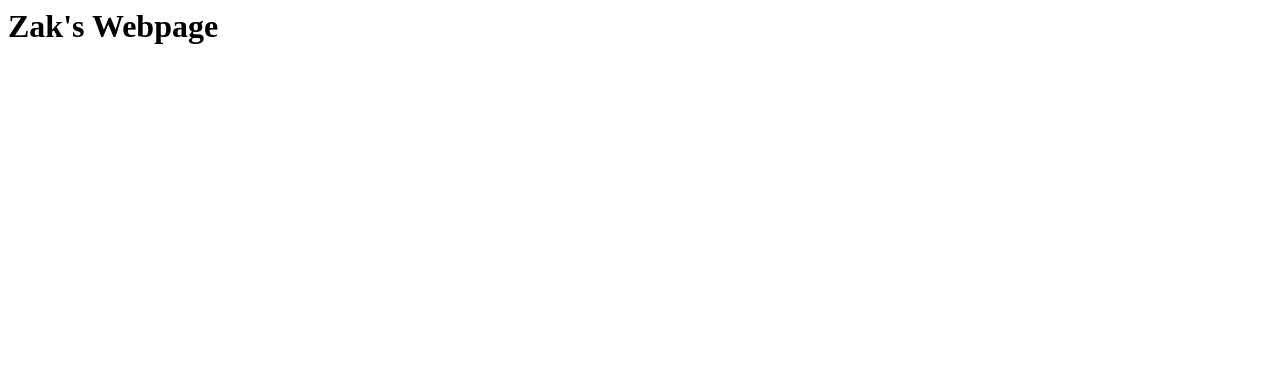
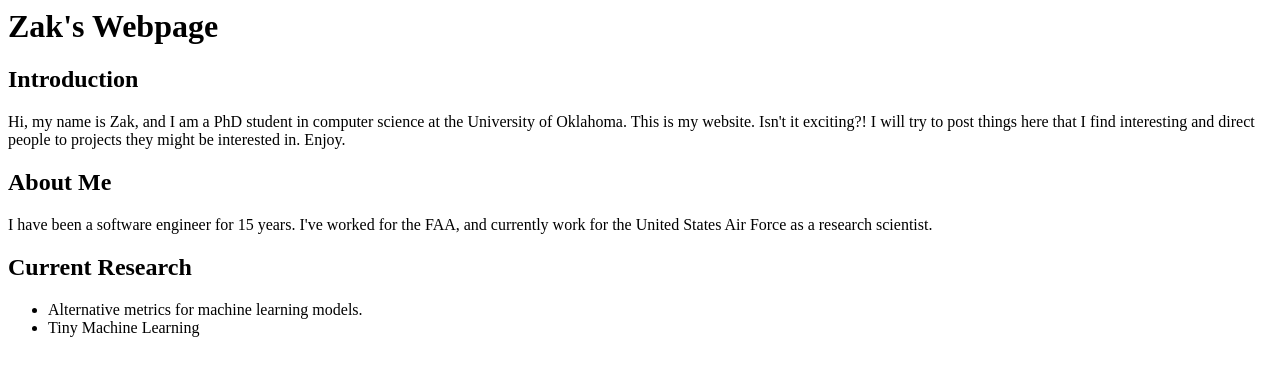
Before and after one commit to zkastl/zkastl.github.io, a plain HTML site: page index.html in a window 1280 px wide. Drawn offline with Linux system fonts and the light colour scheme.

Commit message:
Update index.html

```diff
--- a/index.html
+++ b/index.html
@@ -1,7 +1,17 @@
 <title>My Webpage</title>
+<body>
+    <h1>Zak's Webpage</h1>
 
-<body>
-    <h1>
-        Zak's Webpage
-    </h1>
+    <h2>Introduction</h2>
+    <p>Hi, my name is Zak, and I am a PhD student in computer science at the University of Oklahoma. This is my website. Isn't it exciting?! I will try to post things here that I find interesting and direct people to projects they might be interested in. Enjoy.</p>
+
+    <h2>About Me</h2>
+    <p>I have been a software engineer for 15 years. I've worked for the FAA, and currently work for the United States Air Force as a research scientist.</p>
+
+    <h2>Current Research</h2>
+    <ul>
+        <li>Alternative metrics for machine learning models.</li>
+        <li>Tiny Machine Learning</li>
+    </ul>
+
 </body>
```
